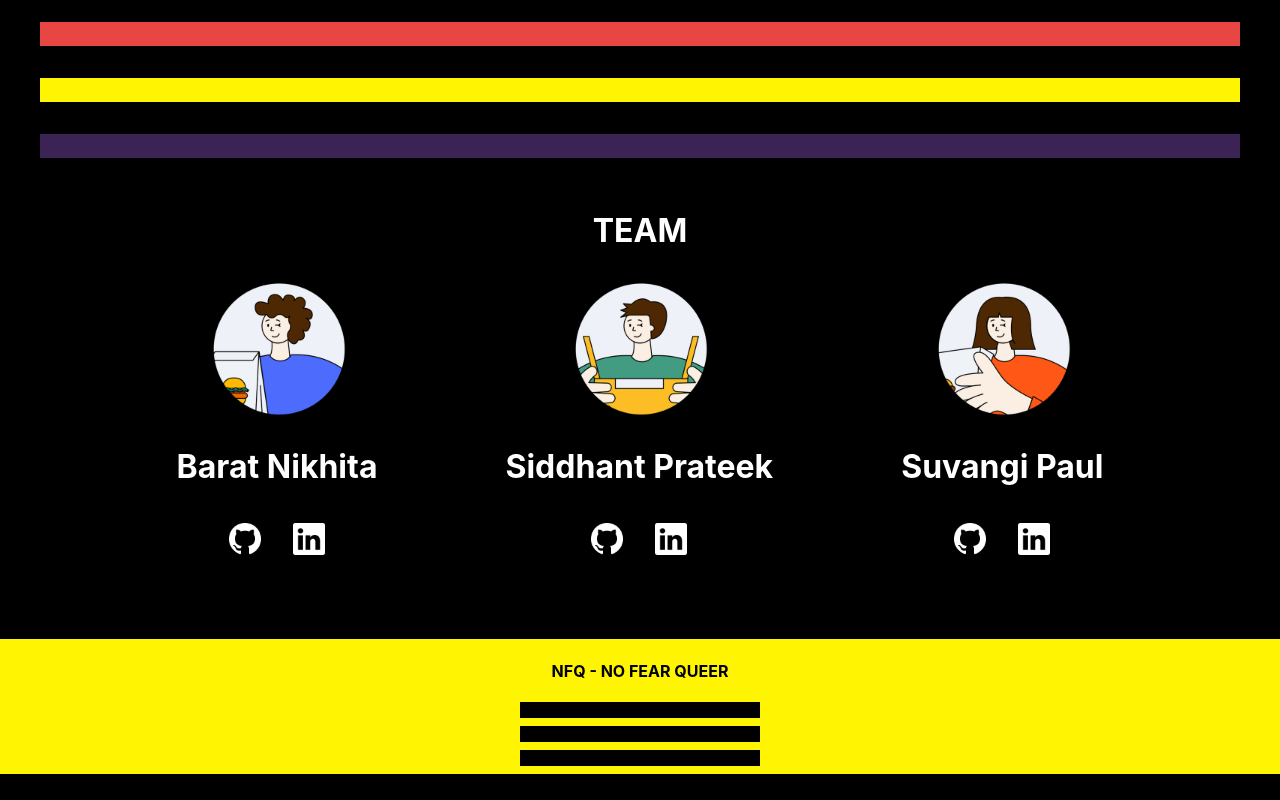
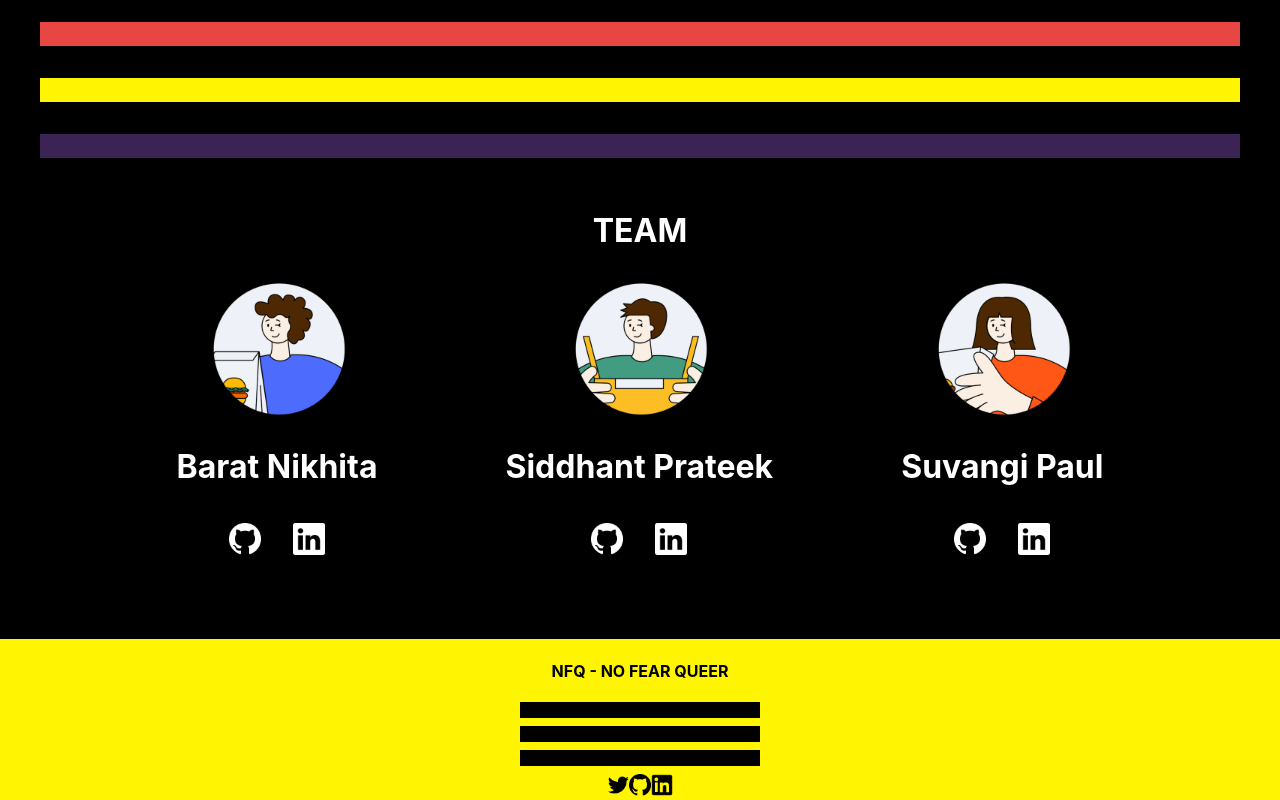
Before and after one commit to suvangipaul/NFQ, a Next.js app in the folder client/: page / in a window 1280 px wide. Shown: the part 1234-2034 px from the top of the page. Before the commit the page ends 2008 px from the top, so only its background shows below. Built offline with nearby package versions, Linux system fonts and the light colour scheme; a web font is replaced by a local one.

Commit message:
Footer Updated

```diff
--- a/client/pages/index.tsx
+++ b/client/pages/index.tsx
@@ -3,10 +3,10 @@ import Head from "next/head";
 import Image from "next/image";
 import styles from "../styles/Home.module.css";
 import Colorpartion from "../components/colorpartition/colorpartion.components";
-import pridefacepaint from '../public/pridefacepaint.png';
-import prideflagcape from '../public/prideflagcape.png';
-import couples1 from '../public/couples1.png';
-import couples2 from '../public/couples2.png';
+import pridefacepaint from "../public/pridefacepaint.png";
+import prideflagcape from "../public/prideflagcape.png";
+import couples1 from "../public/couples1.png";
+import couples2 from "../public/couples2.png";
 import Teamcard from "../components/teamcard/teamcard.components";
 
 const Home: NextPage = () => {
@@ -73,11 +73,26 @@ const Home: NextPage = () => {
             <div className="black-portion"></div>
             <div className="black-portion"></div>
             <div className="black-portion"></div>
-
             <div className="footer-content">
               <div className="footer-icon">
-                {/* <Image src="/" alt="GitHub" width={32} height={32} />
-                <Image src="/" alt="LinkedIn" width={32} height={32} /> */}
+                <Image
+                  src="/bLack-twit.png"
+                  alt="Twitter"
+                  width={22}
+                  height={22}
+                />
+                <Image
+                  src="/bLack-git.png"
+                  alt="GitHub"
+                  width={22}
+                  height={22}
+                />
+                <Image
+                  src="/black-link.png"
+                  alt="LinkedIn"
+                  width={22}
+                  height={22}
+                />
               </div>
             </div>
           </div>
```
